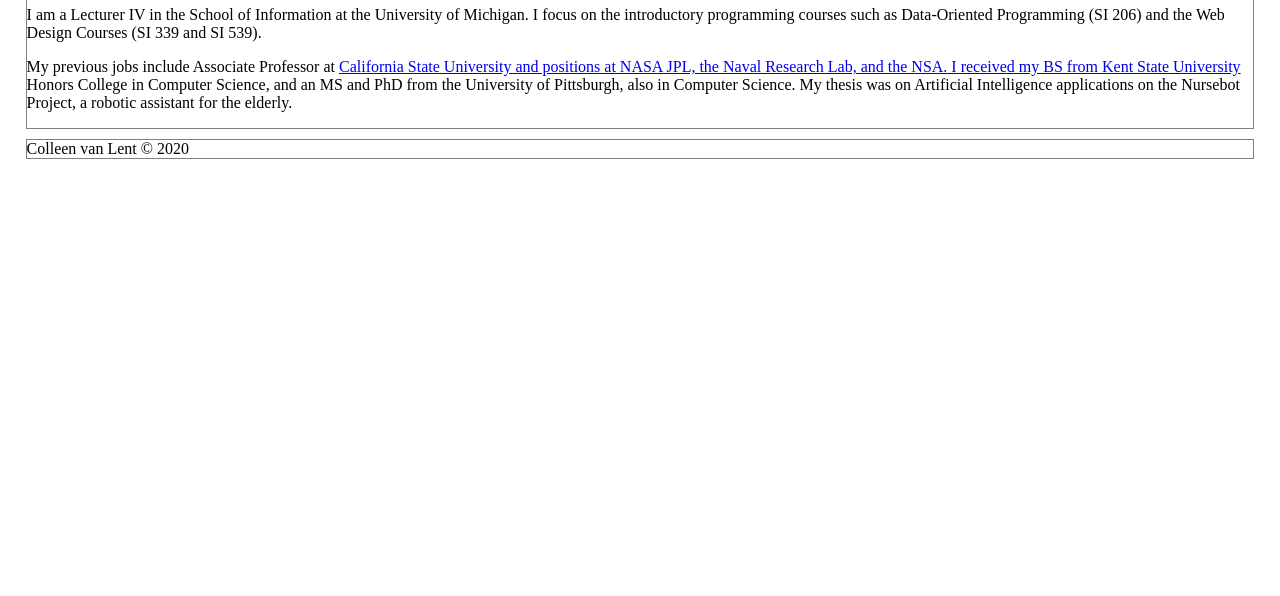
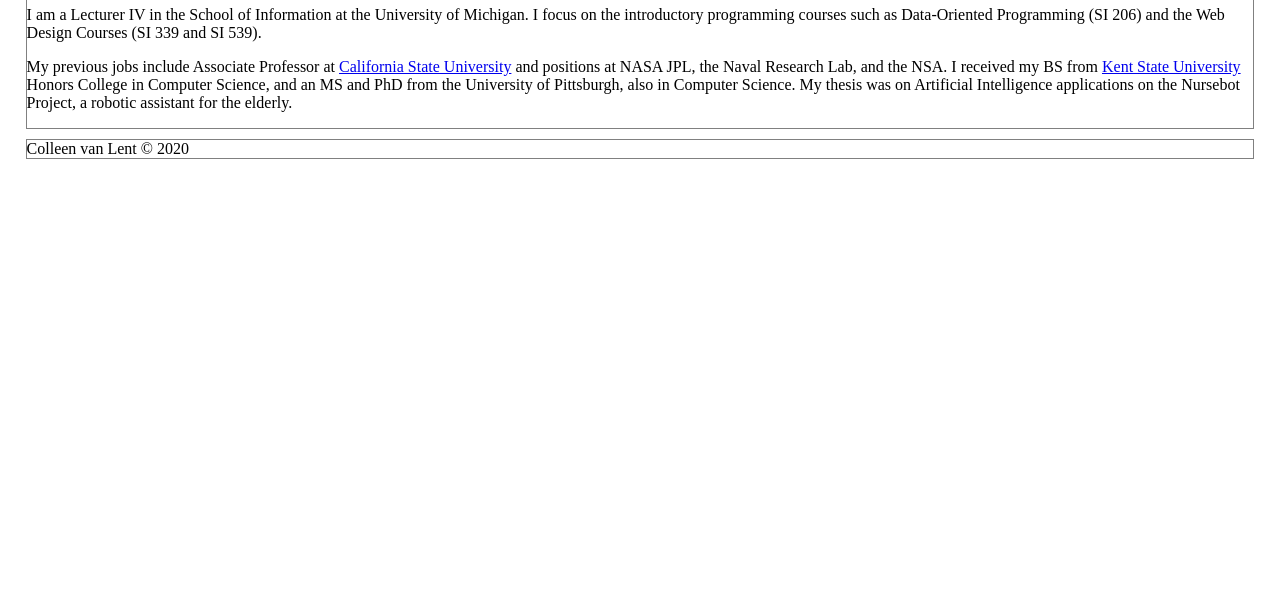
Before and after one commit to belizc/homework1, a plain HTML site: page index.html in a window 1280 px wide. Shown: the part 204-800 px from the top of the page. Drawn offline with Linux system fonts and the light colour scheme.

Commit message:
Update index.html

```diff
--- a/index.html
+++ b/index.html
@@ -21,9 +21,12 @@
 	<main>
 	<h1>Colleen van Lent</h1>
 
-<p>I am a Lecturer IV in the School of Information at the University of Michigan. I focus on the introductory programming courses such as Data-Oriented Programming (SI 206) and the Web Design Courses (SI 339 and SI 539).</p>
+<p>I am a Lecturer IV in the School of Information at the University of Michigan. I focus on the introductory programming courses such as Data-Oriented Programming (SI 206)
+	and the Web Design Courses (SI 339 and SI 539).</p>
 
-<p>My previous jobs include Associate Professor at <a href="https://www.csulb.edu/">California State University</href> and positions at NASA JPL, the Naval Research Lab, and the NSA. I received my BS from <a href="https://www.kent.edu/">Kent State University</a> Honors College in Computer Science, and an MS and PhD from the University of Pittsburgh, also in Computer Science. My thesis was on Artificial Intelligence applications on the Nursebot Project, a robotic assistant for the elderly.</p>
+<p>My previous jobs include Associate Professor at <a href="https://www.csulb.edu/">California State University</a> and positions at NASA JPL, the Naval Research Lab,
+	and the NSA. I received my BS from <a href="https://www.kent.edu/">Kent State University</a> Honors College in Computer Science, and an MS and PhD from the University
+	of Pittsburgh, also in Computer Science. My thesis was on Artificial Intelligence applications on the Nursebot Project, a robotic assistant for the elderly.</p>
 	</main>
 <footer>
 Colleen van Lent &copy 2020
```
